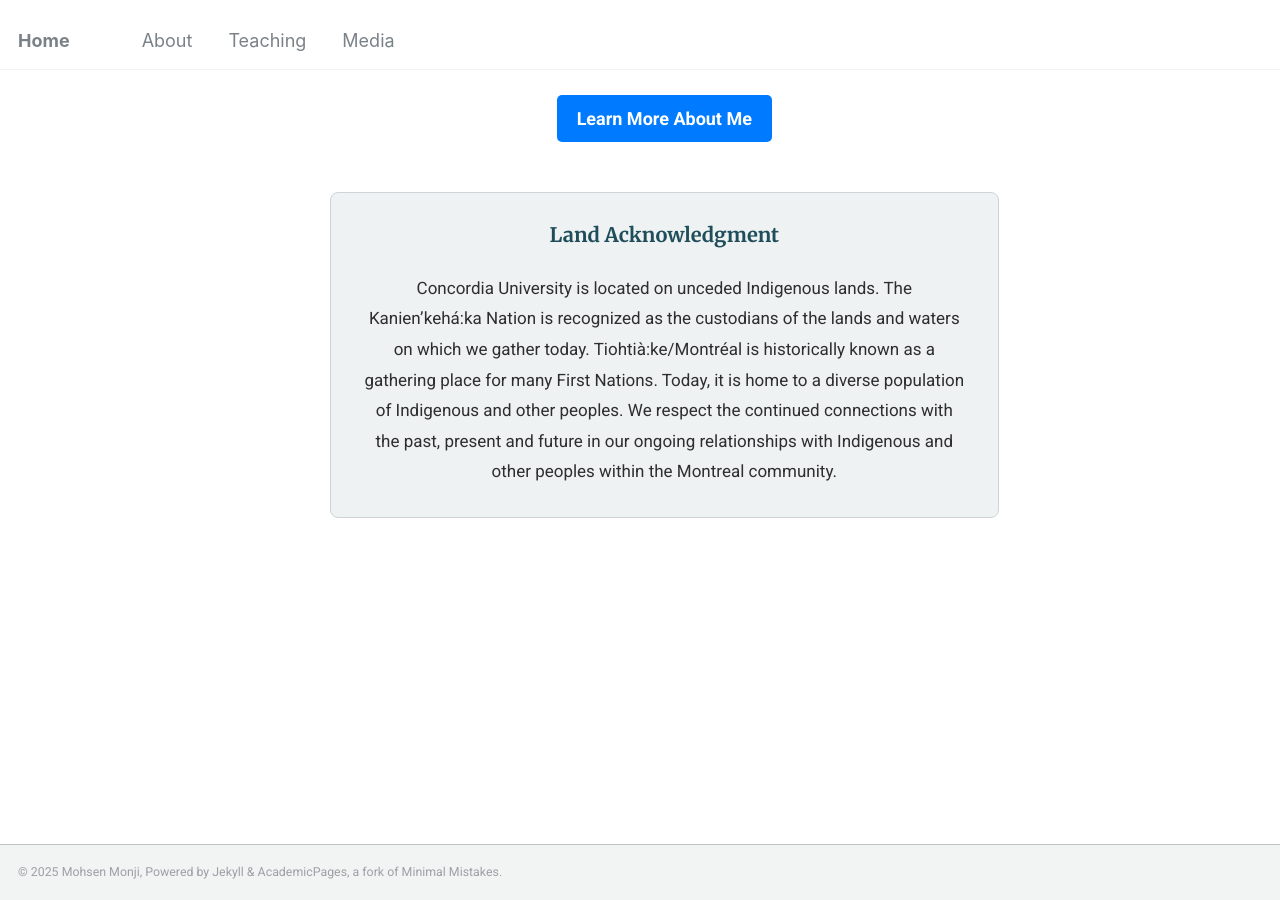
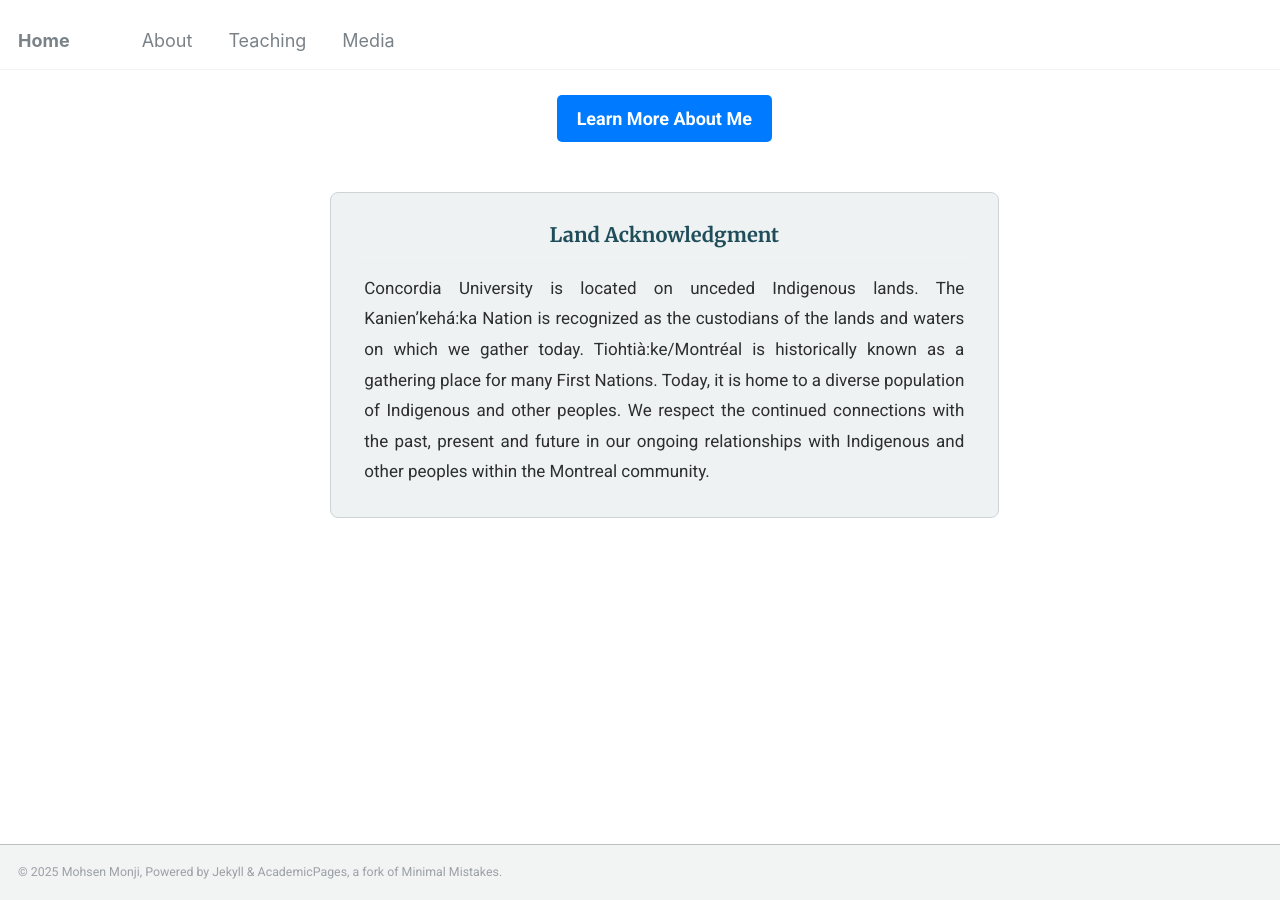
Before and after one commit to Mohsnmonji/mohsnmonji.github.io, a Jekyll site: the page built from _pages/front.md, in a window 1280 px wide and 900 px high, scrolled down 800 px. Built offline with Jekyll 4.4.1, drawn with Linux system fonts in a browser that asks for light colours.

Commit message:
Update front.md

```diff
--- a/_pages/front.md
+++ b/_pages/front.md
@@ -45,17 +45,22 @@ hide_avatar: true
   </div>
 
   <!-- Land Acknowledgment -->
-  <section style="margin-top:50px; padding:30px;
-                  background-color:#eef2f3; /* soft blue-grey */
-                  border-radius:8px; border:1px solid #ccd4d8;
-                  font-size:17px; color:#2e2e2e;
-                  text-align:center; line-height:1.8;">
-    <h2 style="font-size:20px; margin-top:0; margin-bottom:15px; color:#1f4d59;">
-      Land Acknowledgment
-    </h2>
-    <p style="margin:0 auto; max-width:600px;">
-      Concordia University is located on unceded Indigenous lands. The Kanien’kehá:ka Nation is recognized as the custodians of the lands and waters on which we gather today. Tiohtià:ke/Montréal is historically known as a gathering place for many First Nations. Today, it is home to a diverse population of Indigenous and other peoples. We respect the continued connections with the past, present and future in our ongoing relationships with Indigenous and other peoples within the Montreal community.
-    </p>
-  </section>
+<section style="margin-top:50px; padding:30px;
+                background-color:#eef2f3; /* soft blue-grey */
+                border-radius:8px; border:1px solid #ccd4d8;
+                font-size:17px; color:#2e2e2e;
+                text-align:center; line-height:1.8;">
+  <h2 style="font-size:20px; margin-top:0; margin-bottom:15px; color:#1f4d59;">
+    Land Acknowledgment
+  </h2>
+  <p style="margin:0 auto; max-width:600px; text-align:justify;">
+    Concordia University is located on unceded Indigenous lands. The Kanien’kehá:ka Nation is
+    recognized as the custodians of the lands and waters on which we gather today. Tiohtià:ke/Montréal
+    is historically known as a gathering place for many First Nations. Today, it is home to a diverse
+    population of Indigenous and other peoples. We respect the continued connections with the past,
+    present and future in our ongoing relationships with Indigenous and other peoples within the
+    Montreal community.
+  </p>
+</section>
 
 </div>
```
